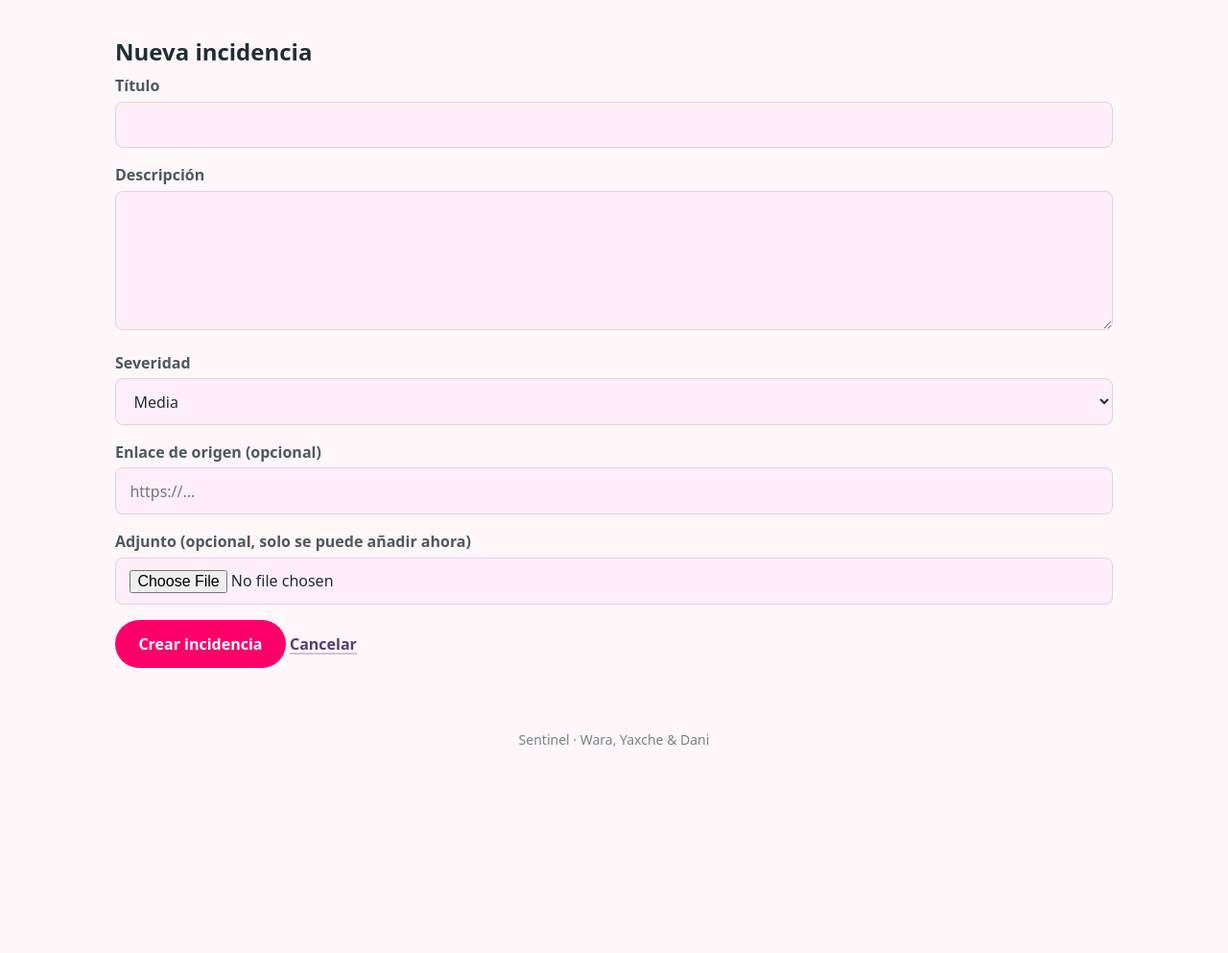
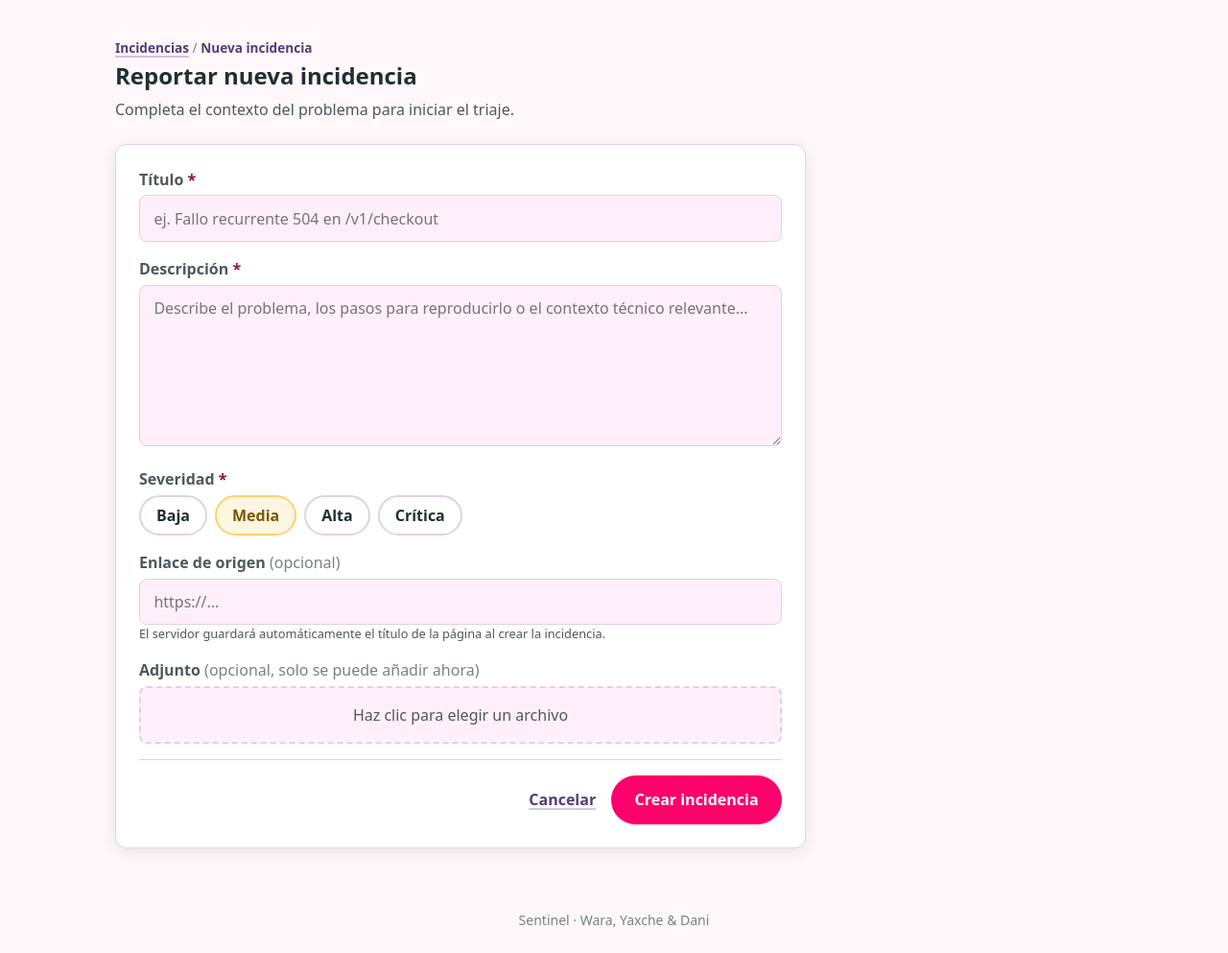
Before and after one commit to Zibr-SentinelProject/Sentinel_Project, a Flask app: template app/templates/new_incident.html in a window 1280 px wide. Shown: the part 82-1075 px from the top of the page at 96% size. Before the commit the page ends 860 px from the top, so only its background shows below. Run offline with Flask 3, Linux system fonts and the light colour scheme; the template is opened without the code that fills it, so the values that code supplies are empty.

Commit message:
ui: add placeholders, improve the vie to upload files, add fake breadcrumb

```diff
--- a/app/templates/new_incident.html
+++ b/app/templates/new_incident.html
@@ -6,37 +6,54 @@
 <main>
   <section class="section">
     <div class="container">
-      <h1>Nueva incidencia</h1>
+      <p class="breadcrumb"><a href="/incidents">Incidencias</a> / <span>Nueva incidencia</span></p>
+      <h1>Reportar nueva incidencia</h1>
+      <p class="page-subtitle">Completa el contexto del problema para iniciar el triaje.</p>
 
-      <form method="post" action="/incidents/new" enctype="multipart/form-data">
+      <form class="card form-card" method="post" action="/incidents/new" enctype="multipart/form-data">
         <div class="field">
-          <label for="title">Título</label>
-          <input type="text" id="title" name="title">
+          <label for="title">Título <span class="required">*</span></label>
+          <input type="text" id="title" name="title" required
+                 placeholder="ej. Fallo recurrente 504 en /v1/checkout">
         </div>
         <div class="field">
-          <label for="description">Descripción</label>
-          <textarea id="description" name="description" rows="5"></textarea>
+          <label for="description">Descripción <span class="required">*</span></label>
+          <textarea id="description" name="description" rows="6" required
+                    placeholder="Describe el problema, los pasos para reproducirlo o el contexto técnico relevante..."></textarea>
+        </div>
+        <fieldset class="severity">
+          <legend>Severidad <span class="required">*</span></legend>
+          <div class="pills">
+            <label class="pill pill-low"><input type="radio" name="severity" value="1"><span>Baja</span></label>
+            <label class="pill pill-medium"><input type="radio" name="severity" value="2" checked><span>Media</span></label>
+            <label class="pill pill-high"><input type="radio" name="severity" value="3"><span>Alta</span></label>
+            <label class="pill pill-critical"><input type="radio" name="severity" value="4"><span>Crítica</span></label>
+          </div>
+        </fieldset>
+        <div class="field">
+          <label for="source_url">Enlace de origen <span class="optional">(opcional)</span></label>
+          <input type="url" id="source_url" name="source_url" placeholder="https://...">
+          <p class="hint">El servidor guardará automáticamente el título de la página al crear la incidencia.</p>
         </div>
         <div class="field">
-          <label for="severity">Severidad</label>
-          <select id="severity" name="severity">
-            <option value="1">Baja</option>
-            <option value="2" selected>Media</option>
-            <option value="3">Alta</option>
-            <option value="4">Crítica</option>
-          </select>
+          <label for="file">Adjunto <span class="optional">(opcional, solo se puede añadir ahora)</span></label>
+          <label class="dropzone" for="file">
+            <span id="file-name">Haz clic para elegir un archivo</span>
+            <input type="file" id="file" name="file">
+          </label>
         </div>
-        <div class="field">
-          <label for="source_url">Enlace de origen (opcional)</label>
-          <input type="text" id="source_url" name="source_url" placeholder="https://...">
+        <div class="form-actions">
+          <a href="/incidents">Cancelar</a>
+          <button class="btn" type="submit">Crear incidencia</button>
         </div>
-        <div class="field">
-          <label for="file">Adjunto (opcional, solo se puede añadir ahora)</label>
-          <input type="file" id="file" name="file">
-        </div>
-        <button class="btn" type="submit">Crear incidencia</button>
-        <a href="/incidents">Cancelar</a>
       </form>
+
+      <script>
+        // Muestra el nombre del archivo elegido en la zona de carga.
+        document.getElementById("file").addEventListener("change", function () {
+          document.getElementById("file-name").textContent = this.files.length ? this.files[0].name : "Haz clic para elegir un archivo";
+        });
+      </script>
     </div>
   </section>
 </main>
```
